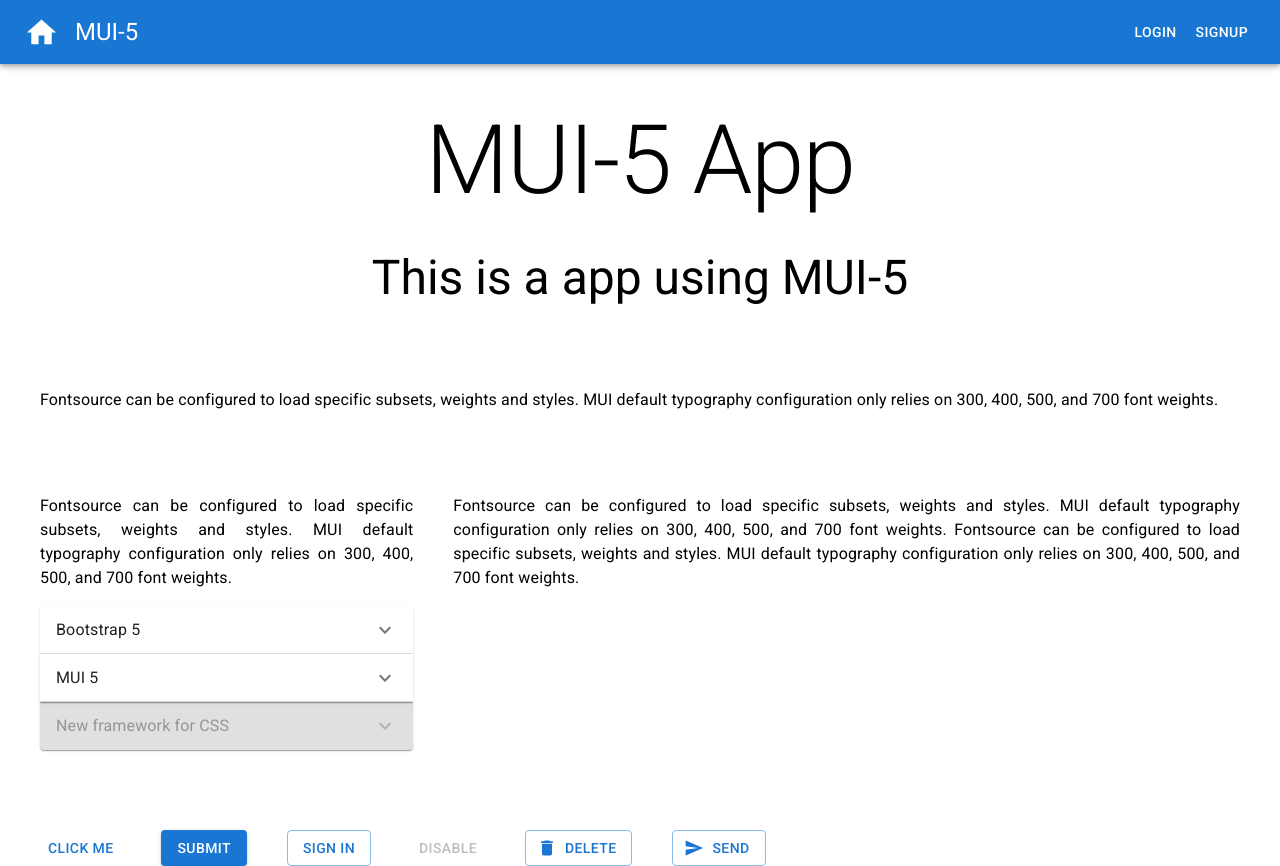
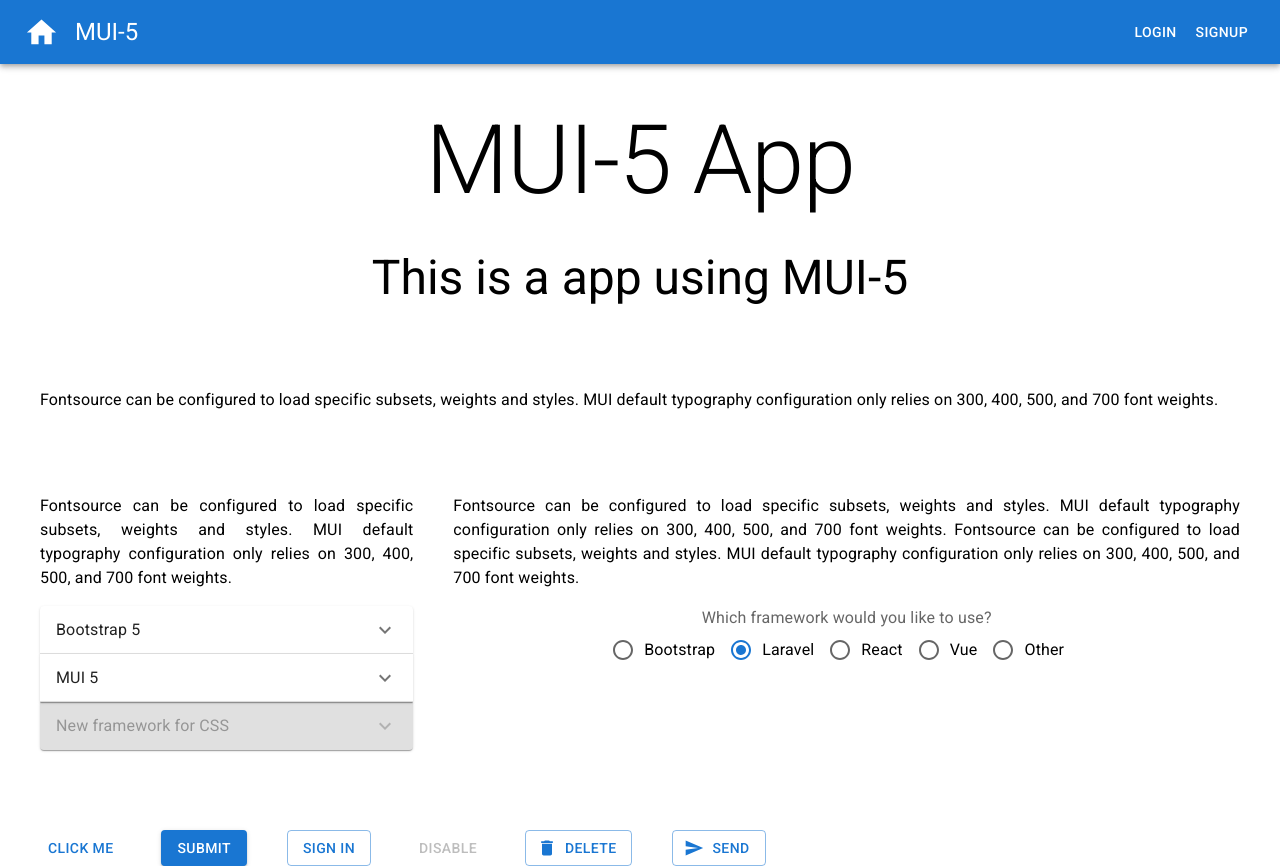
Before and after one commit to dieuvt19/LearnMui, a React (Create React App) app: page / in a window 1280 px wide. Built offline with nearby package versions, Linux system fonts and the light colour scheme.

Commit message:
radio button

```diff
--- a/src/App.js
+++ b/src/App.js
@@ -9,6 +9,12 @@
   Accordion,
   AccordionSummary,
   AccordionDetails,
+  FormControl,
+  FormLabel,
+  FormHelperText,
+  FormControlLabel,
+  RadioGroup,
+  Radio,
 } from "@mui/material";
 import ExpandMoreIcon from "@mui/icons-material/ExpandMore";
 import DeleteIcon from "@mui/icons-material/Delete";
@@ -101,6 +107,32 @@
             specific subsets, weights and styles. MUI default typography
             configuration only relies on 300, 400, 500, and 700 font weights.
           </Typography>
+          <FormControl>
+            <FormLabel>Which framework would you like to use?</FormLabel>
+            <RadioGroup row defaultValue="laravel" name="radio-button-group">
+              <FormControlLabel
+                value="bootstrap"
+                control={<Radio />}
+                label="Bootstrap"
+              />
+              <FormControlLabel
+                value="laravel"
+                control={<Radio />}
+                label="Laravel"
+              />
+              <FormControlLabel
+                value="react"
+                control={<Radio />}
+                label="React"
+              />
+              <FormControlLabel value="vue" control={<Radio />} label="Vue" />
+              <FormControlLabel
+                value="orther"
+                control={<Radio />}
+                label="Other"
+              />
+            </RadioGroup>
+          </FormControl>
         </Grid>
       </Grid>
       <Stack direction="row" spacing={5} pt={5} pl={5}>
```
